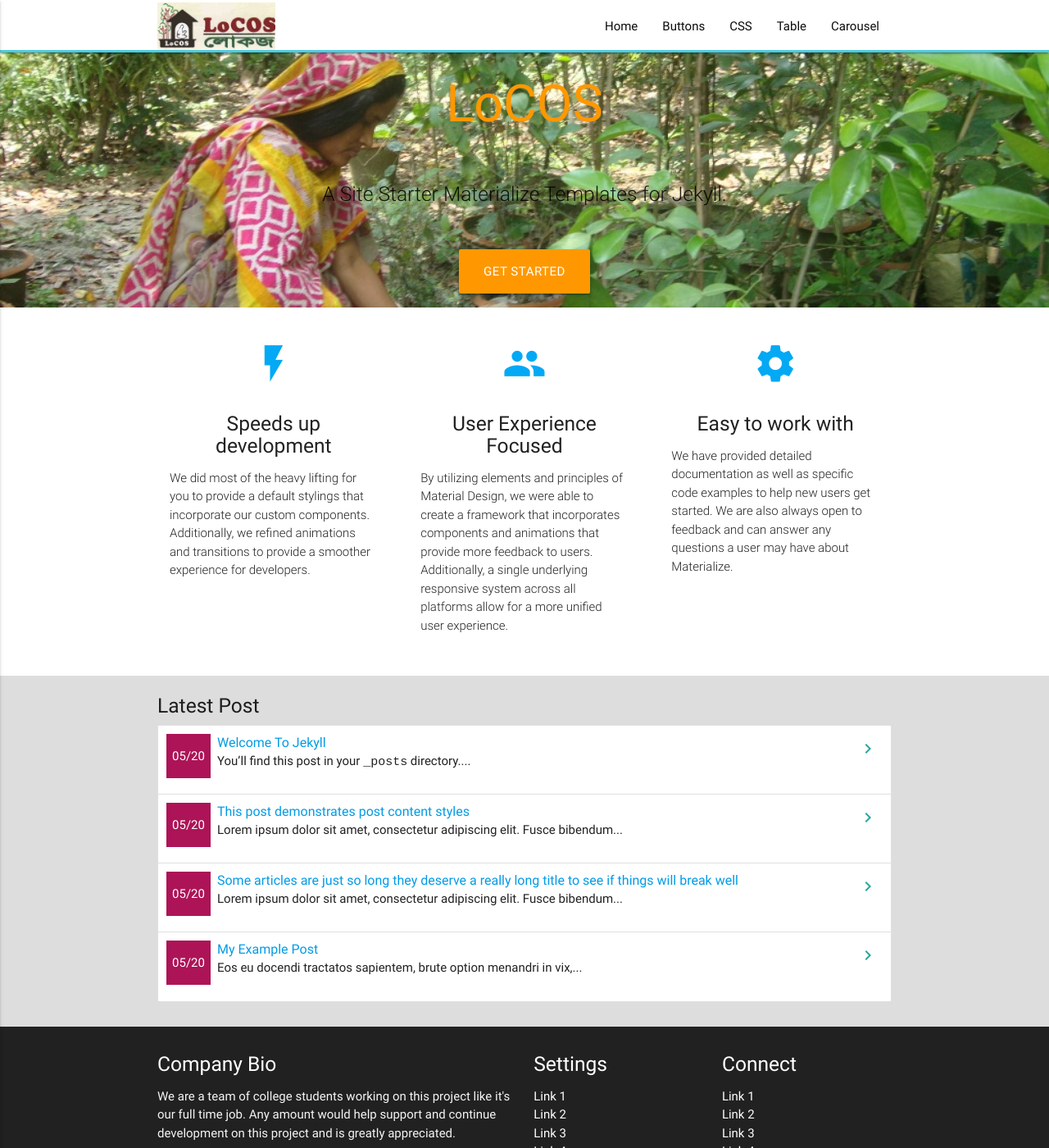
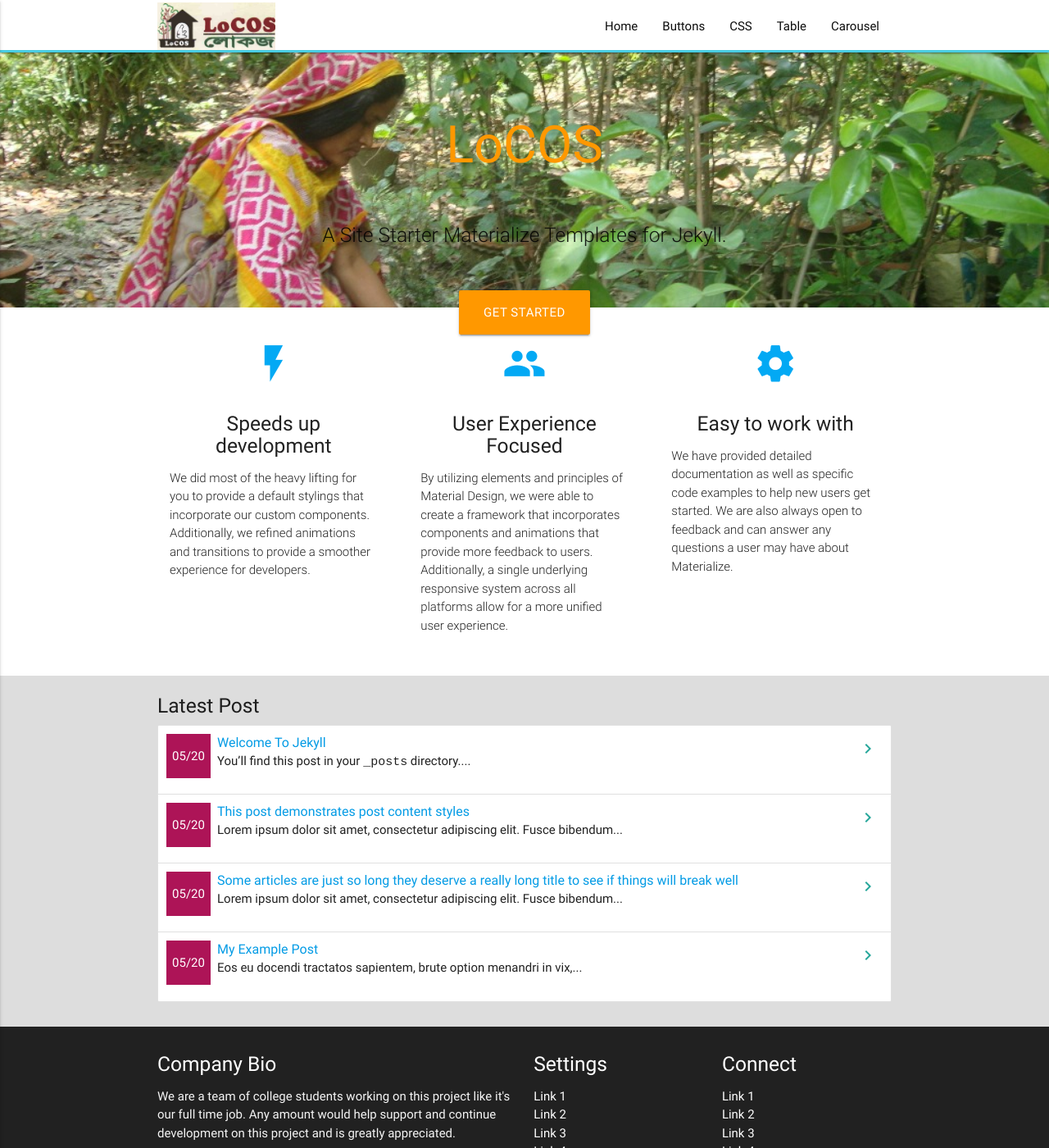
Before and after one commit to locosbd/locosbd.github.io, a Jekyll site: the page built from index.md, in a window 1280 px wide and 1400 px high. Shown: the whole window at 82% size. Built offline with Jekyll 4.4.1, drawn with Linux system fonts in a browser that asks for light colours.

Commit message:
changed css

```diff
--- a/_layouts/home.html
+++ b/_layouts/home.html
@@ -4,6 +4,7 @@ layout: default
 
   <div class="section no-pad-bot" id="index-banner">
     <div class="container" id="sec1">
+      <div id="headerText">
       <br><br>
       <h1 class="header center orange-text">{{ site.title }}</h1>
       <div class="row center">
@@ -13,8 +14,8 @@ layout: default
       <div class="row center">
         <a href="http://materializecss.com/getting-started.html" id="download-button" class="btn-large waves-effect waves-light orange">Get Started</a>
       </div>
-      <br><br>
 
+    </div>
     </div>
   </div>
 
--- a/_sass/main.scss
+++ b/_sass/main.scss
@@ -71,3 +71,7 @@ p.rss-subscribe {
     height: 360px;
     width: 100%;
 }
+
+#headerText{
+    padding: 50px;
+}
```
